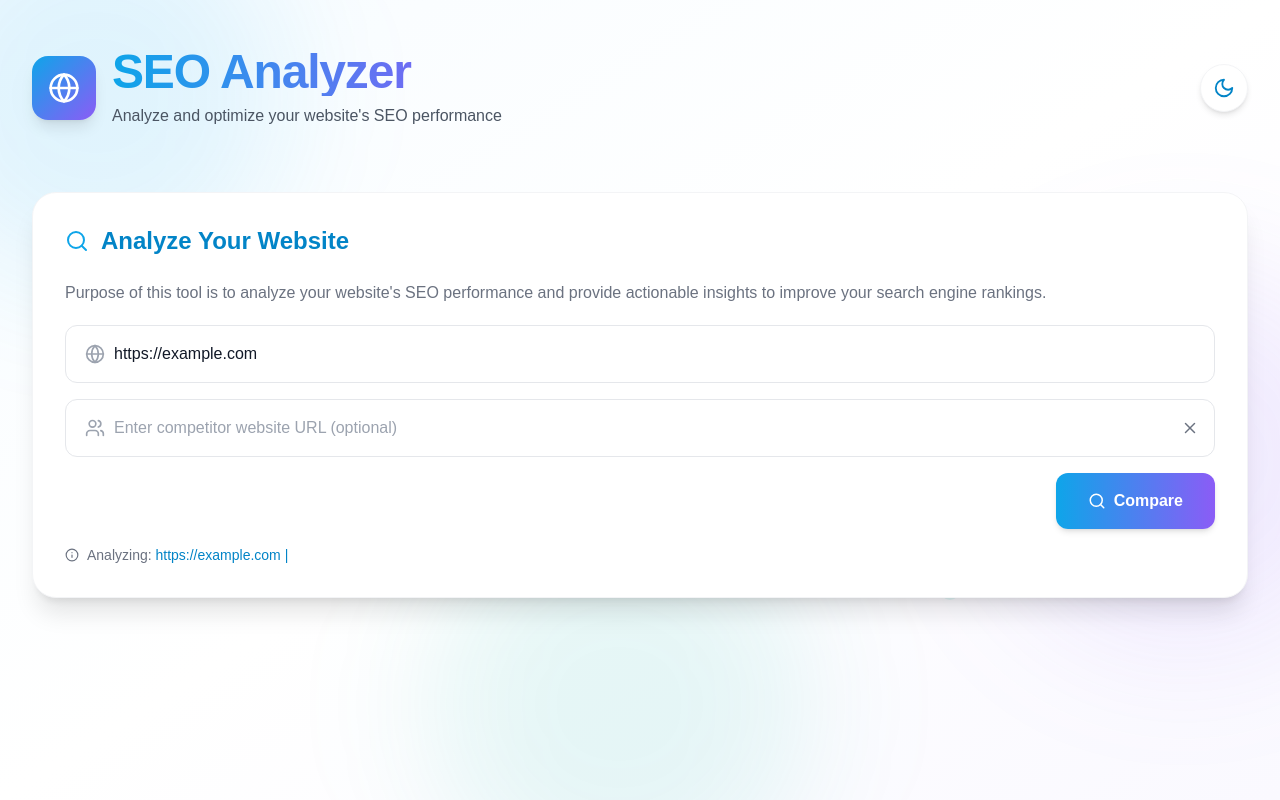
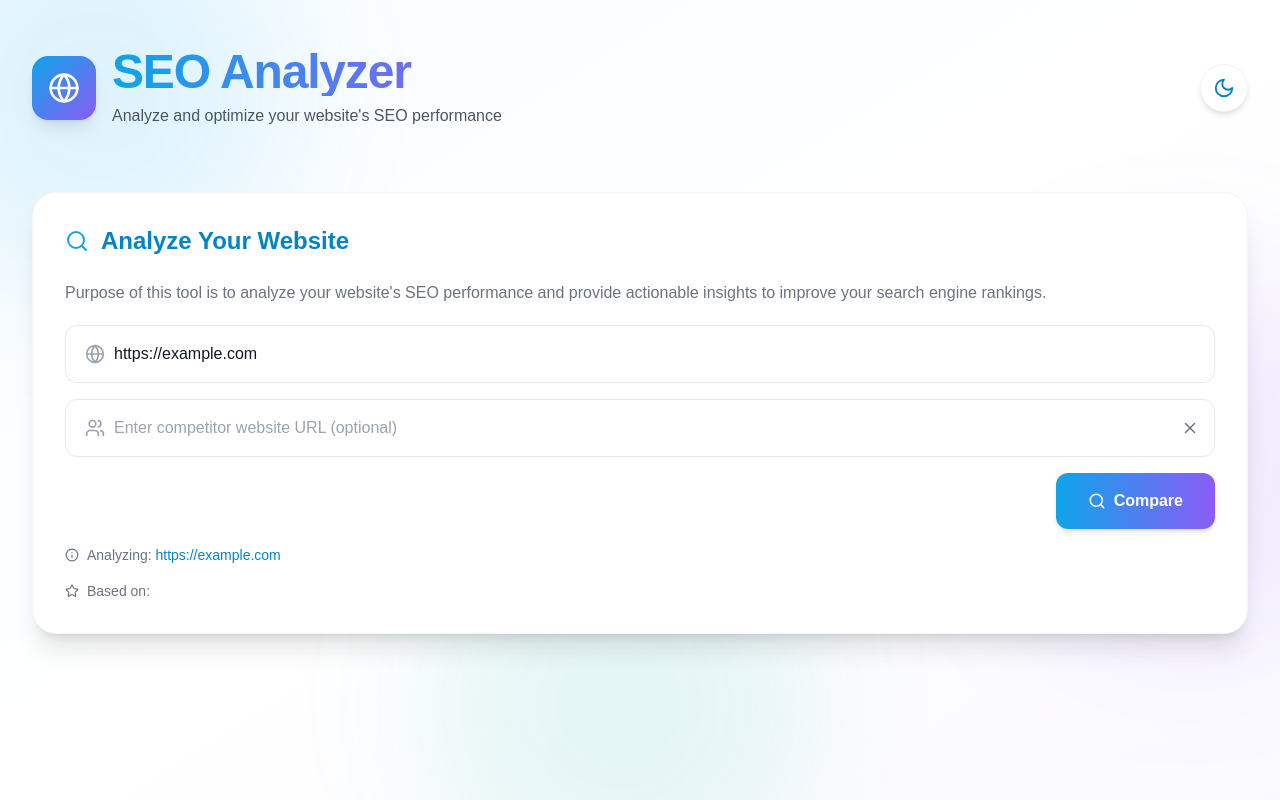
Before and after one commit to Vipul6969/PageLift, a Next.js app: page / in a window 1280 px wide. Both pictures are taken after typing "https://example.com" into the empty fields and a click on the button "Add Competitor". Built offline with nearby package versions, Linux system fonts and the light colour scheme.

Commit message:
Enhanced UI

```diff
--- a/app/page.tsx
+++ b/app/page.tsx
@@ -49,6 +49,7 @@ import {
   Sparkles,
   Gauge,
   Plus,
+  Star,
   X,
 } from "lucide-react";
 
@@ -500,18 +501,8 @@ export default function Home() {
                   <Info size={14} />
                   <span>
                     Analyzing:{" "}
-                    <span className="text-sky-600 dark:text-sky-400 font-medium">
-                      {url} |
-                      {data?.purpose && (
-                        <span className="text-xs text-sky-600 dark:text-sky-400 font-medium">
-
-
-                          {formatPurposeText(
-                            data.purpose.charAt(0).toUpperCase() +
-                              data.purpose.slice(1)
-                          )}
-                        </span>
-                      )}
+                    <span className="text-sky-600 dark:text-sky-400 font-medium text-wrap text-center">
+                      {url}
                     </span>
                     {competitorUrl && (
                       <>
@@ -523,6 +514,25 @@ export default function Home() {
                       </>
                     )}
                   </span>
+                </motion.div>
+
+                <motion.div
+                  initial={{ opacity: 0, y: 10 }}
+                  animate={{ opacity: 1, y: 0 }}
+                  transition={{ duration: 0.4, delay: 0.5 }}
+                  className="mt-4 flex flex-wrap items-center gap-2 text-sm text-gray-500 dark:text-gray-400"
+                >
+                  <Star size={14} />
+                  Based on:
+                  {data?.purpose && (
+                    <span className="px-3 py-1 rounded-full bg-sky-100 dark:bg-sky-900 text-sky-600 dark:text-sky-400 font-medium text-sm">
+
+                      {formatPurposeText(
+                        data.purpose.charAt(0).toUpperCase() +
+                          data.purpose.slice(1)
+                      )}
+                    </span>
+                  )}
                 </motion.div>
               </>
             )}
```
